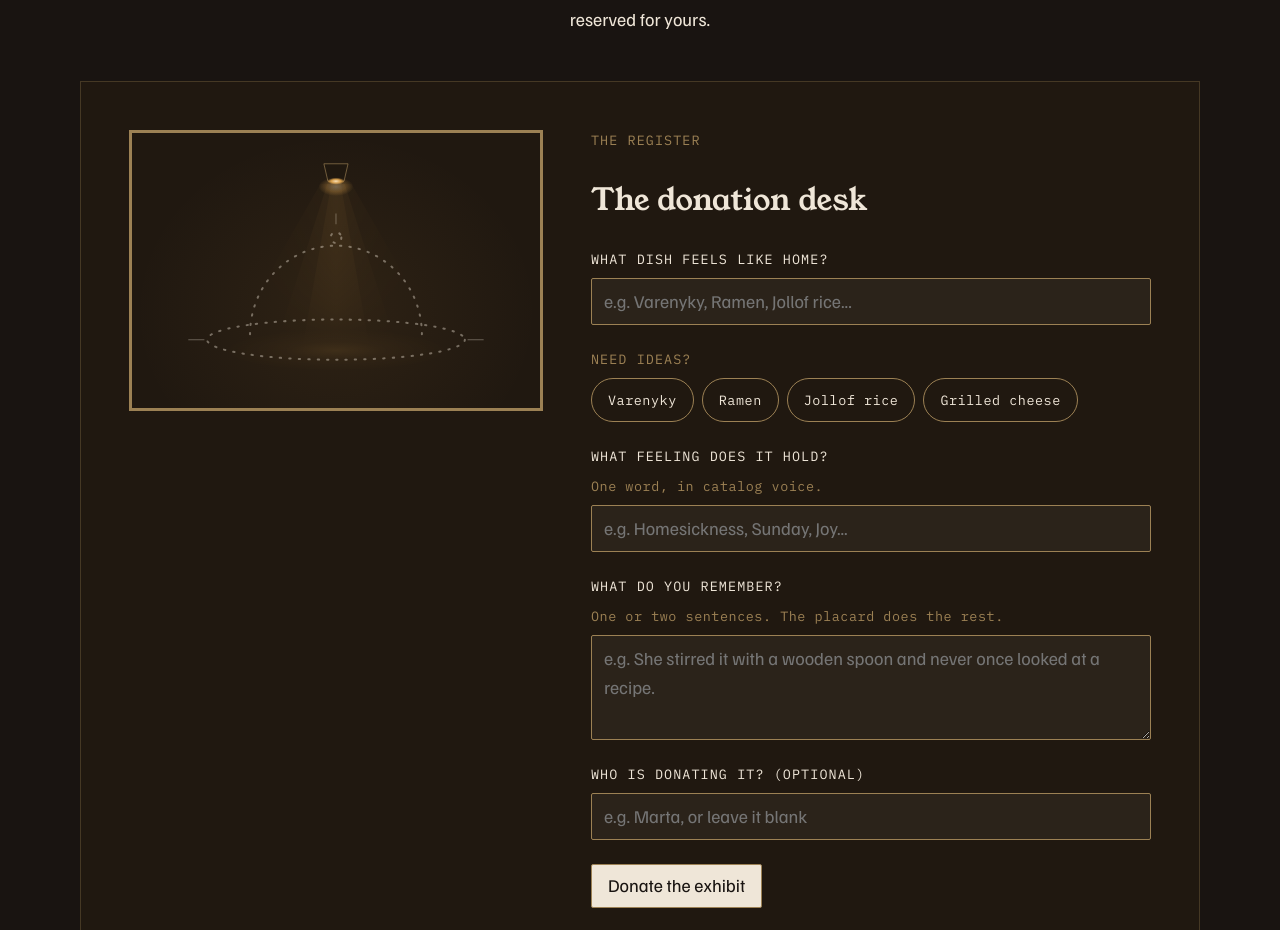
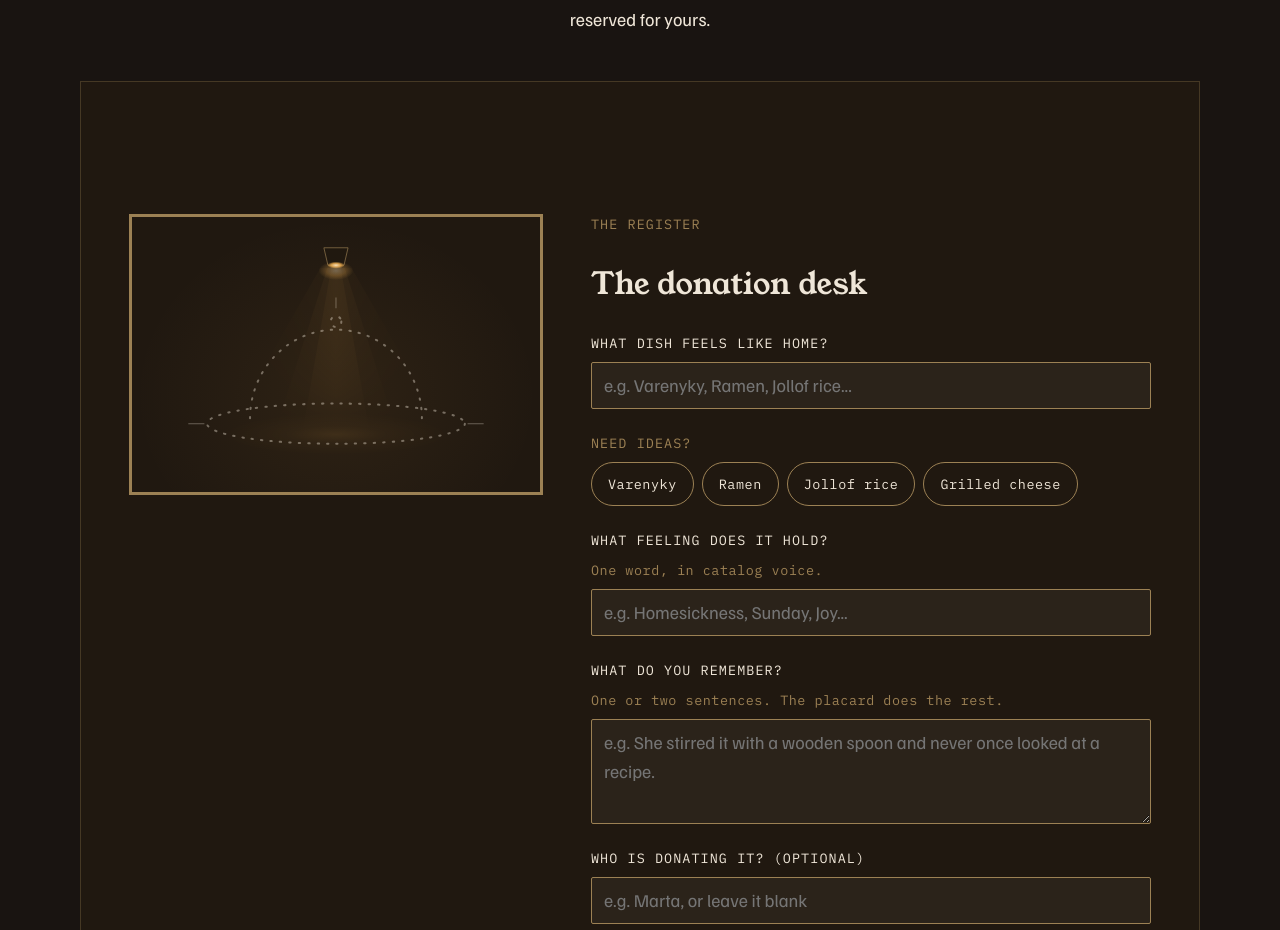
Before and after one commit to nazboyko/still-warm, a React (Vite) app: page / in a window 1280 px wide. Shown: the part 4021-4951 px from the top of the page. Built offline with nearby package versions, Linux system fonts and the light colour scheme.

Commit message:
crown the panel with the announcement

```diff
--- a/src/components/donate/DonateSection.css
+++ b/src/components/donate/DonateSection.css
@@ -52,6 +52,28 @@
   min-width: 0;
 }
 
+.donate-head {
+  display: grid;
+  gap: var(--space-1);
+  /* One height whether empty or announcing, so the exhibit never moves. */
+  min-height: 3.75rem;
+  margin-bottom: var(--space-6);
+}
+
+.donate-head-line {
+  display: flex;
+  align-items: center;
+  gap: var(--space-3);
+}
+
+.donate-head-line::before {
+  content: "";
+  width: 6px;
+  height: 6px;
+  border-radius: 50%;
+  background: var(--tungsten);
+}
+
 .donate-column-head {
   display: grid;
   gap: var(--space-1);
@@ -81,11 +103,11 @@
   border-left: 3px solid var(--brass);
 }
 
-/* Directly beneath the placard they act on. */
+/* Directly beneath the placard they act on, one under the other. */
 .donate-after {
-  display: flex;
-  flex-wrap: wrap;
+  display: grid;
   gap: var(--space-4);
+  justify-items: start;
 }
 
 /* The actions belong to the room, not to the placard: dark fill, brass
--- a/src/components/donate/DonateSection.tsx
+++ b/src/components/donate/DonateSection.tsx
@@ -77,6 +77,19 @@ export function DonateSection({
         />
         <p className="donate-intro">{donateIntro}</p>
         <div className="donate-panel">
+          {/* The announcement crowns the whole panel, not one column. The slot
+              is there in both states at one height, so the exhibit below never
+              moves when the words arrive. */}
+          <div className="donate-head" aria-hidden={donated ? undefined : true}>
+            {donated ? (
+              <>
+                <h3 className="preview-heading donate-head-line">
+                  {donatePreview.donated.heading}
+                </h3>
+                <p className="preview-note">{donatePreview.donated.note}</p>
+              </>
+            ) : null}
+          </div>
           <div className="donate-grid">
             {/* The register comes first, in the DOM and on the page: you write
                 the label, then you watch it appear. */}
@@ -89,12 +102,6 @@ export function DonateSection({
             <div className="donate-column">
               {donated ? (
                 <>
-                  <div className="donate-column-head">
-                    <h3 className="preview-heading">
-                      {donatePreview.donated.heading}
-                    </h3>
-                    <p className="preview-note">{donatePreview.donated.note}</p>
-                  </div>
                   <ExhibitPlacard draft={draft} donated={donated} />
                   <div ref={afterRef} className="donate-after">
                     <GiftShop donated={donated} />
```
